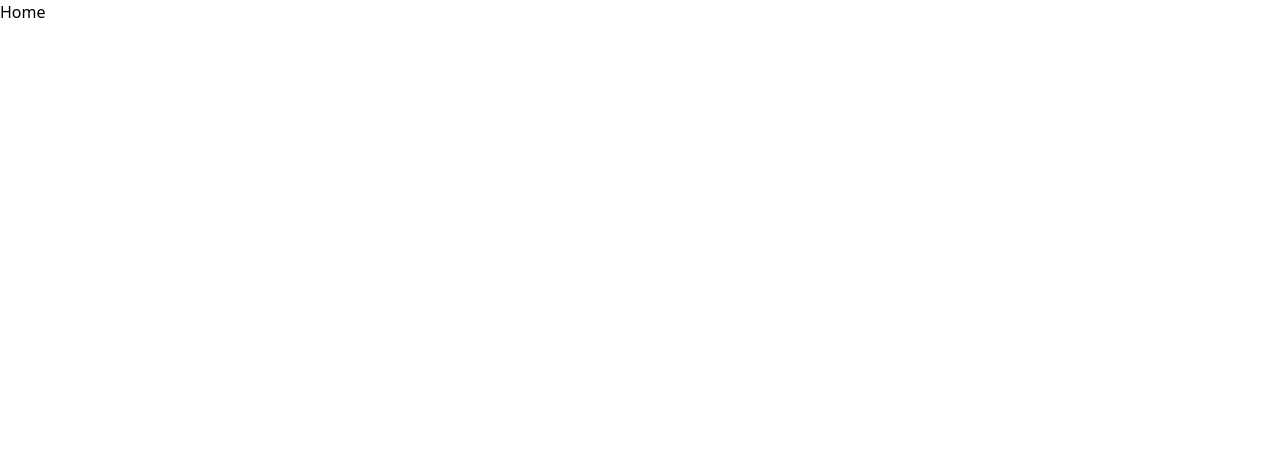
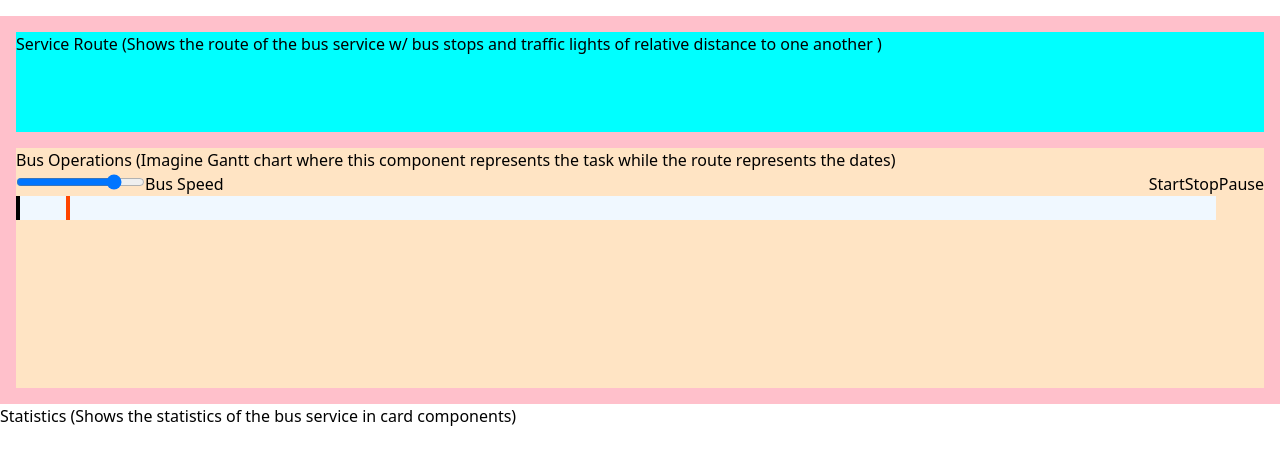
Before and after one commit to chewyixin99/fyp-clone, a React (Vite) app: page / in a window 1280 px wide. Shown: the top 464 px of the page. Built offline with nearby package versions, Linux system fonts and the light colour scheme.

Commit message:
PF-58: Migrated vanilla javascript and html to React

```diff
--- a/src/pages/Home.jsx
+++ b/src/pages/Home.jsx
@@ -1,5 +1,208 @@
+import React from "react";
+import "../styling/bus-operations.css";
+import { useState, useEffect, useRef } from "react";
+
 const Home = () => {
-  return <div>Home</div>;
+
+  const [busSpeed, setBusSpeed] = useState(35);
+  const [totalDistance, setTotalDistance] = useState(3100);
+  const [RDPPM, setRDPPM] = useState(0)
+  const [pause_state, setPauseState] = useState(false);
+  const [runState, setRunState] = useState(false);
+  const [busStopState, setBusStopState] = useState(false); // if bus is at bus stop, stop adding travel distance
+
+  const travelRef = useRef(null);
+  const pause_btn = useRef(null);
+  const run_btn = useRef(null);
+  const stop_btn = useRef(null);
+  const bus_stop_1 = useRef(null);
+  const bus_stop_2 = useRef(null);
+
+  const relative_factor = 20 // affects bus speed -> how many times faster than actual speed
+  const update_rate = 1 // affects bar update -> smoothness of animation
+  const route_bar_width = 1200 //  simulator route bar width in pixels
+
+  var runRef = null;
+  var pause_for_stop_ref_1 // reference to the setInterval function for pausing at bus stops
+  var pause_for_stop_ref_2
+
+
+  useEffect(() => {
+    if (runState) {
+      runRef = setInterval(() => {
+        if (parseFloat(document.querySelector(".route-travelled").style.width.split('%')[0]) > 100.0) {
+          clearInterval(runRef)
+        }
+        add_travel_distance(RDPPM)
+
+      }, update_rate);
+      return () => clearInterval(runRef);
+    }
+    else {
+      clearInterval(runRef)
+    }
+  }, [runState, pause_state, busStopState]);
+
+  const pause_for_stop_1 = () => {
+
+    var actual_b1_distance = 600
+    var relative_b1_distance_percentage = actual_b1_distance / totalDistance * 100
+    var relative_b1_distance = route_bar_width * relative_b1_distance_percentage / 100
+    bus_stop_1.current.style.left = relative_b1_distance + "px";
+
+    pause_for_stop_ref_1 = setInterval(() => {
+
+      var route_bar_width = parseFloat(travelRef.current.style.width.split('%')[0]);
+      if (route_bar_width >= relative_b1_distance_percentage) {
+        setBusStopState(true)
+        setTimeout(() => {
+          setBusStopState(false);
+          clearInterval(pause_for_stop_ref_1);
+        }, 1000);
+      }
+
+    }, update_rate);
+  }
+
+  const pause_for_stop_2 = () => {
+
+    var actual_b2_distance = 1000
+    var relative_b2_distance_percentage = actual_b2_distance / totalDistance * 100
+    var relative_b2_distance = route_bar_width * relative_b2_distance_percentage / 100
+    bus_stop_2.current.style.left = relative_b2_distance + "px";
+
+    pause_for_stop_ref_2 = setInterval(() => {
+
+      var route_bar_width = parseFloat(travelRef.current.style.width.split('%')[0]);
+      if (route_bar_width >= relative_b2_distance_percentage) {
+        setBusStopState(true)
+        setTimeout(() => {
+          setBusStopState(false)
+          clearInterval(pause_for_stop_ref_2);
+        }, 1000);
+      }
+
+    }, update_rate);
+  }
+
+  const add_travel_distance = (percentage_distance) => {
+
+    if (!pause_state && !busStopState) {
+      travelRef.current.style.width = (parseFloat(travelRef.current.style.width.split('%')[0]) + percentage_distance).toString() + "%";
+    }
+
+  }
+
+  const run = () => {
+
+    pause_for_stop_1();
+    pause_for_stop_2();
+
+    // pause_btn.current.hidden = false;
+    pause_btn.current.classList.remove('hidden');
+    run_btn.current.classList.add('hidden');
+    // stop_btn.current.hidden = false;
+    stop_btn.current.classList.remove('hidden');
+
+    var actual_distance_percentage_per_millisecond = busSpeed / 3600 * 1000 / 1000 / totalDistance * 100;
+    var relative_distance_percentage_per_millisecond = actual_distance_percentage_per_millisecond * relative_factor;
+    setRDPPM(relative_distance_percentage_per_millisecond)
+
+    setRunState(true)
+
+  }
+
+  const pause = () => {
+
+    setPauseState(!pause_state)
+    if (pause_state) {
+      pause_btn.current.innerHTML = 'Pause';
+    }
+    else {
+      pause_btn.current.innerHTML = 'Unpause';
+    }
+
+  }
+
+  const stop = () => {
+
+    setRunState(false)
+    setPauseState(false)
+    travelRef.current.style.width = "0%";
+    // pause_btn.current.hidden = false
+    // run_btn.current.hidden = false;
+    // stop_btn.current.hidden = true;
+
+    pause_btn.current.classList.add('hidden');
+    run_btn.current.classList.remove('hidden');
+    stop_btn.current.classList.add('hidden');
+
+  }
+
+
+
+  return <div>
+    <div className="container">
+      <div className="row operations-container">
+        <div className="service-route">
+          Service Route (Shows the route of the bus service w/ bus stops and traffic lights of relative distance
+          to one another )
+        </div>
+        <div className="bus-operations">
+          Bus Operations (Imagine Gantt chart where this component represents the task while the route represents
+          the dates)
+          <div className="control-panel">
+            <div className="">
+              <input type="range" id="bus_speed" name="bus_speed" min="10" max="60" onChange={(e) => { setBusSpeed(e.target.value) }} />
+              <label for="bus_speed">Bus Speed</label>
+              {/* <input type="range" id="total_distance" name="total_distance" min="1000" max="10000" onChange={(e) => { setTotalDistance(e.target.value) }} /> */}
+              {/* <label for="total_distance">Total Distance (testing only)</label> */}
+            </div>
+
+            <div className="sm:flex">
+                <button onClick={run} id="run_simulation" ref={run_btn} type="button" className="inline-flex items-center rounded-md bg-white px-3 py-2 text-sm font-semibold text-gray-900 shadow-sm ring-1 ring-inset ring-gray-300 hover:bg-gray-50">
+                  Start
+                </button>
+                <button onClick={stop} id="stop_simulation" ref={stop_btn} type="button" className="hidden inline-flex items-center rounded-md bg-white px-3 py-2 text-sm font-semibold text-gray-900 shadow-sm ring-1 ring-inset ring-gray-300 hover:bg-gray-50">
+                  Stop
+                </button>
+                <button onClick={pause} id="pause_simulation" ref={pause_btn} type="button" className="hidden inline-flex items-center rounded-md bg-white px-3 py-2 text-sm font-semibold text-gray-900 shadow-sm ring-1 ring-inset ring-gray-300 hover:bg-gray-50">
+                  Pause
+                </button>
+
+            </div>
+          </div>
+
+          <div className="route-bar">
+            <div className="route-travelled" style={{ width: '0%' }} ref={travelRef}>
+              &nbsp;
+            </div>
+            <div className="bus-stop-1" ref={bus_stop_1}>
+              &nbsp;
+            </div>
+            <div className="bus-stop-2" ref={bus_stop_2}>
+              &nbsp;
+            </div>
+            <div className="traffic-light-1">
+              &nbsp;
+            </div>
+
+          </div>
+        </div>
+      </div>
+
+      <div className="row statistics-container">
+        <div className="statistics">
+          Statistics (Shows the statistics of the bus service in card components)
+        </div>
+      </div>
+
+    </div>
+
+  </div>
 };
 
+
+
+
 export default Home;
--- /dev/null
+++ b/src/styling/bus-operations.css
@@ -0,0 +1,59 @@
+.operations-container {
+    background-color: pink;
+    margin-top: 1rem !important;
+    padding: 1rem;
+}
+.service-route {
+    background-color: aqua !important;
+    height: 100px;
+}
+
+.bus-operations {
+    margin-top: 1rem !important;
+    background-color:bisque !important;
+    height: 30vh;
+}
+
+.route-bar {
+    background-color: aliceblue !important;
+    width: 1200px;
+    position: relative;
+    overflow: hidden;
+}
+
+.route-travelled {
+    background-color: darkcyan !important;
+    width: 0%;
+}
+
+.bus-stop-1 {
+    background-color: black !important;
+    z-index: 10;
+    position: absolute;
+    top: 0;
+    left: 0;
+    min-width: 1px;
+}
+
+.bus-stop-2 {
+    background-color: black !important;
+    z-index: 10;
+    position: absolute;
+    top: 0;
+    left: 0;
+    min-width: 1px;
+}
+
+.traffic-light-1 {
+    background-color: orangered !important;
+    z-index: 10;
+    position: absolute;
+    top: 0;
+    left: 50px;
+    min-width: 1px;
+}
+
+.control-panel {
+    display: flex;
+    justify-content: space-between;
+}
--- /dev/null
+++ b/src/styling/statistics.css
@@ -0,0 +1,9 @@
+.statistics-container {
+    background-color: pink;
+    height: 40vh;
+    padding: 0 1rem 1rem;
+}
+
+.statistics {
+    background-color: gray !important;
+}
--- /dev/null
+++ b/src/styling/style.css
@@ -0,0 +1,8 @@
+body {
+    font-family: 'Poppins', sans-serif;
+    background-color: aliceblue !important;
+}
+
+h1, h2, h3, h4, h5 {
+    font-family: 'Poppins', sans-serif;
+}
```
Also changed, not shown: src/styling/header.css (added, +15 -0 lines).
